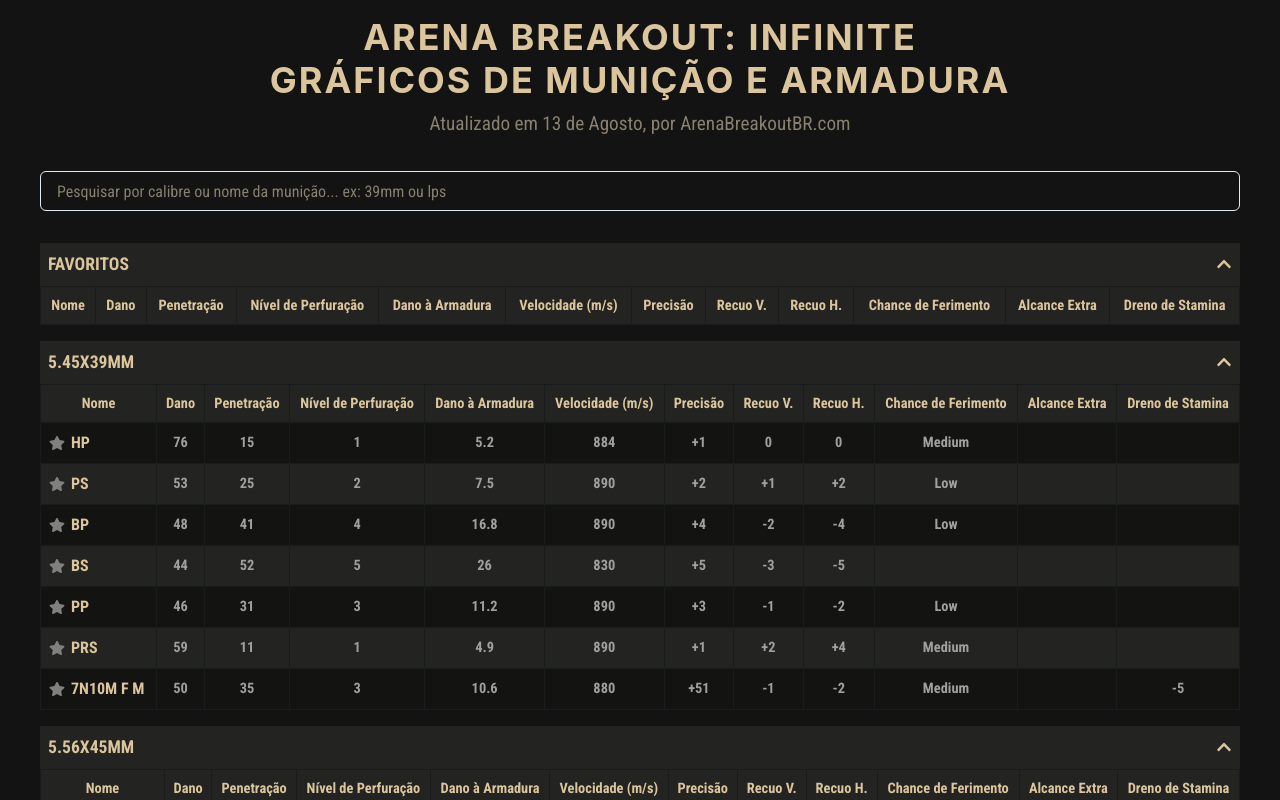
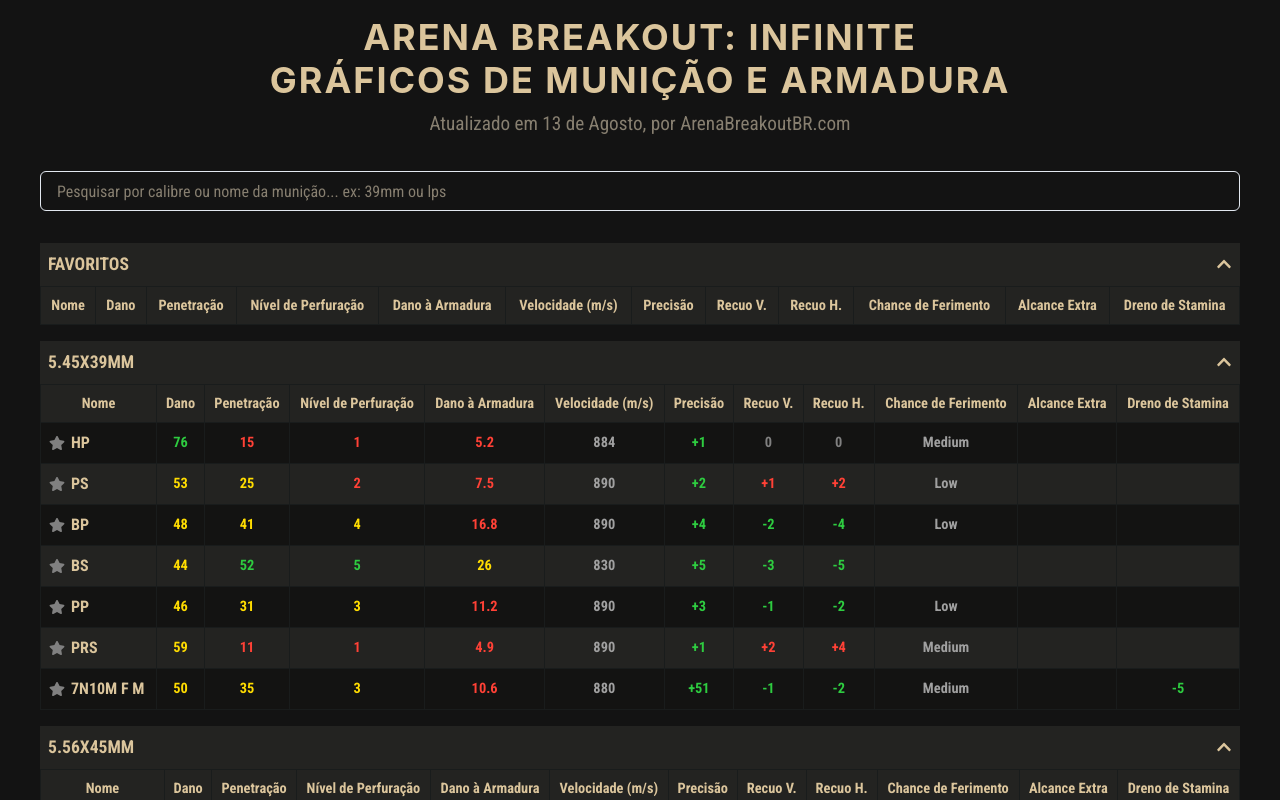
Before and after one commit to J-Pster/arenabreakoutbr-site, a Next.js app: page /municoes in a window 1280 px wide. Shown: the top 800 px of the page. Built offline with nearby package versions, Linux system fonts and the light colour scheme.

Commit message:
fix: fixed colors

```diff
--- a/package.json
+++ b/package.json
@@ -19,6 +19,7 @@
     "react": "^18",
     "react-dom": "^18",
     "react-icons": "^5.3.0",
+    "react-select": "^5.8.0",
     "rxjs": "^7.8.1",
     "sass": "^1.77.8"
   },
--- a/src/shared/components/atoms/AmmoLine.atom.tsx
+++ b/src/shared/components/atoms/AmmoLine.atom.tsx
@@ -12,6 +12,46 @@
 
 export const AmmoLine: React.FC<AmmoLineProps> = (props) => {
   const { sendEvent } = useGoogleAnalytics();
+
+  const getValueClass = (value: number, max: number) => {
+    const percentage = (value / max) * 100;
+    if (percentage < 33) return styles.lowValue;
+    if (percentage < 66) return styles.mediumValue;
+    return styles.highValue;
+  };
+
+  const getStaminaDrainClass = (value: number | string) => {
+    if (value === 0 || value === '0' || value === '')
+      return styles.neutralValue;
+    if (typeof value === 'number') {
+      return value < 0 ? styles.positiveValue : styles.negativeValue;
+    }
+    if (typeof value === 'string') {
+      return value.startsWith('-')
+        ? styles.positiveValue
+        : styles.negativeValue;
+    }
+    return '';
+  };
+
+  const getAccuracyClass = (value: string) => {
+    if (value === '0' || value === '') return styles.neutralValue;
+    return value.startsWith('+') ? styles.positiveValue : styles.negativeValue;
+  };
+
+  const getRecoilClass = (value: number | string) => {
+    if (value === 0 || value === '0' || value === '')
+      return styles.neutralValue;
+    if (typeof value === 'number') {
+      return value < 0 ? styles.positiveValue : styles.negativeValue;
+    }
+    if (typeof value === 'string') {
+      return value.startsWith('-')
+        ? styles.positiveValue
+        : styles.negativeValue;
+    }
+    return '';
+  };
 
   const handleToggleFavorite = (e: React.MouseEvent) => {
     e.stopPropagation();
@@ -38,24 +78,60 @@
           </span>
         </div>
       </td>
-      <td className={`${styles.cell} ${styles.statValue}`}>{props.Damage}</td>
-      <td className={`${styles.cell} ${styles.statValue}`}>
+      <td
+        className={`${styles.cell} ${styles.statValue} ${getValueClass(
+          Number(props.Damage),
+          100
+        )}`}
+      >
+        {props.Damage}
+      </td>
+      <td
+        className={`${styles.cell} ${styles.statValue} ${getValueClass(
+          props.Penetration,
+          70
+        )}`}
+      >
         {props.Penetration}
       </td>
-      <td className={`${styles.cell} ${styles.statValue}`}>
+      <td
+        className={`${styles.cell} ${styles.statValue} ${getValueClass(
+          props['Pierce Level'],
+          7
+        )}`}
+      >
         {props['Pierce Level']}
       </td>
-      <td className={`${styles.cell} ${styles.statValue}`}>
+      <td
+        className={`${styles.cell} ${styles.statValue} ${getValueClass(
+          props['Armor Damage'],
+          55
+        )}`}
+      >
         {props['Armor Damage']}
       </td>
       <td className={`${styles.cell} ${styles.statValue}`}>
         {props['Velocity (m/s)']}
       </td>
-      <td className={`${styles.cell} ${styles.statValue}`}>{props.Accuracy}</td>
-      <td className={`${styles.cell} ${styles.statValue}`}>
+      <td
+        className={`${styles.cell} ${styles.statValue} ${getAccuracyClass(
+          props.Accuracy
+        )}`}
+      >
+        {props.Accuracy}
+      </td>
+      <td
+        className={`${styles.cell} ${styles.statValue} ${getRecoilClass(
+          props['V.Recoil Control']
+        )}`}
+      >
         {props['V.Recoil Control']}
       </td>
-      <td className={`${styles.cell} ${styles.statValue}`}>
+      <td
+        className={`${styles.cell} ${styles.statValue} ${getRecoilClass(
+          props['H.Recoil Control']
+        )}`}
+      >
         {props['H.Recoil Control']}
       </td>
       <td className={`${styles.cell} ${styles.statValue}`}>
@@ -64,7 +140,11 @@
       <td className={`${styles.cell} ${styles.statValue}`}>
         {props['Extra Range']}
       </td>
-      <td className={`${styles.cell} ${styles.statValue}`}>
+      <td
+        className={`${styles.cell} ${styles.statValue} ${getStaminaDrainClass(
+          props['Stamina Drain']
+        )}`}
+      >
         {props['Stamina Drain']}
       </td>
     </tr>
--- a/src/shared/components/atoms/AmmoLine.module.scss
+++ b/src/shared/components/atoms/AmmoLine.module.scss
@@ -63,6 +63,42 @@
   background-color: inherit;
 }
 
+.lowValue {
+  color: #ff4136;
+}
+
+.mediumValue {
+  color: #ffdc00;
+}
+
+.highValue {
+  color: #2ecc40;
+}
+
+.neutralValue {
+  color: #808080;
+}
+
+.positiveValue {
+  color: #2ecc40;
+}
+
+.negativeValue {
+  color: #ff4136;
+}
+
+.favoriteCell {
+  cursor: pointer;
+}
+
+.favoriteIcon {
+  color: gold;
+}
+
+.notFavoriteIcon {
+  color: gray;
+}
+
 @media (max-width: 768px) {
   .cell {
     padding: 0.3rem;
```
Also changed, not shown: 1 other file (tests, documents, lock files or other folders).
